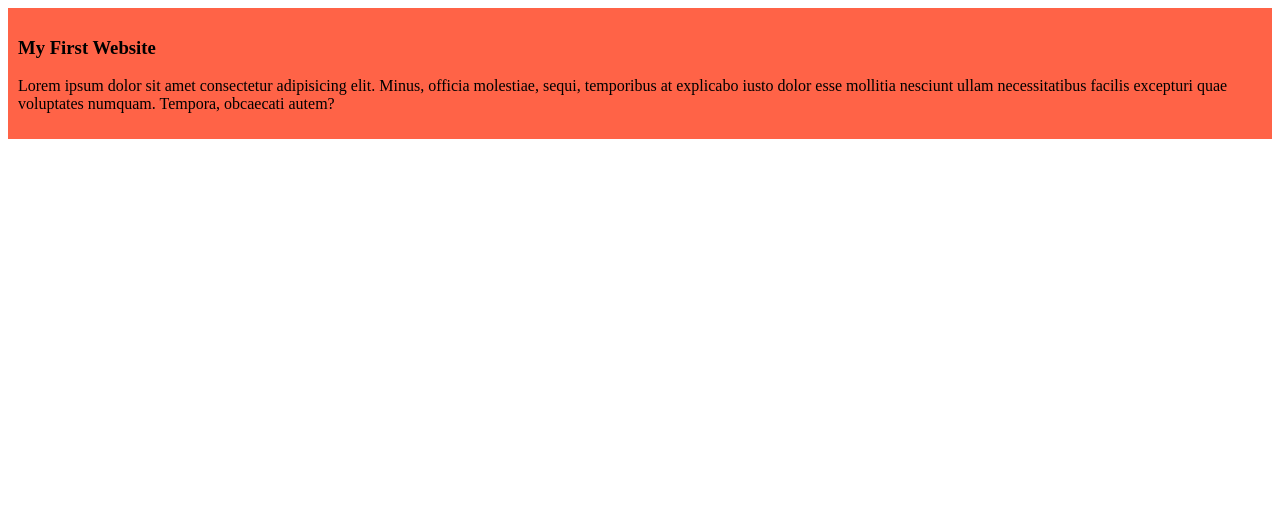
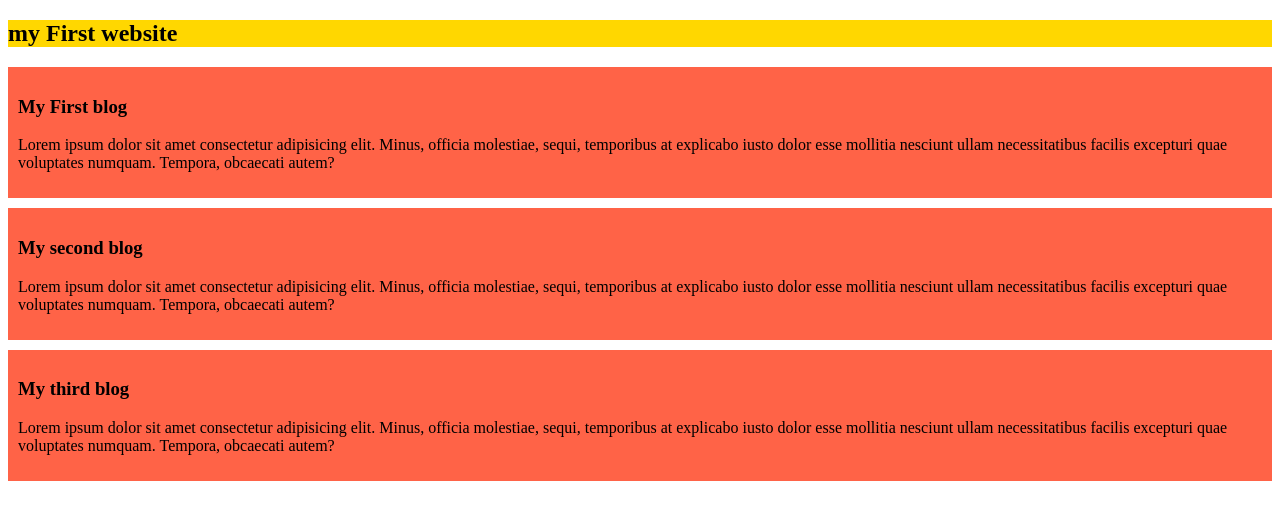
Before and after one commit to thisisrahiq/my-simple-website, a plain HTML site: page index.html in a window 1280 px wide. Drawn offline with Linux system fonts and the light colour scheme.

Commit message:
blogs added

```diff
--- a/index.html
+++ b/index.html
@@ -8,8 +8,18 @@
     <link rel="stylesheet" href="styles/blogs.css">
 </head>
 <body>
+    <header><h2>my First website</h2></header>
     <div>
-        <h3>My First Website</h3>
+
+        <h3>My First blog</h3>
+        <p>Lorem ipsum dolor sit amet consectetur adipisicing elit. Minus, officia molestiae, sequi, temporibus at explicabo iusto dolor esse mollitia nesciunt ullam necessitatibus facilis excepturi quae voluptates numquam. Tempora, obcaecati autem?</p>
+    </div>
+    <div>
+        <h3>My second blog</h3>
+        <p>Lorem ipsum dolor sit amet consectetur adipisicing elit. Minus, officia molestiae, sequi, temporibus at explicabo iusto dolor esse mollitia nesciunt ullam necessitatibus facilis excepturi quae voluptates numquam. Tempora, obcaecati autem?</p>
+    </div>
+    <div>
+        <h3>My third blog</h3>
         <p>Lorem ipsum dolor sit amet consectetur adipisicing elit. Minus, officia molestiae, sequi, temporibus at explicabo iusto dolor esse mollitia nesciunt ullam necessitatibus facilis excepturi quae voluptates numquam. Tempora, obcaecati autem?</p>
     </div>
 
--- a/styles/blogs.css
+++ b/styles/blogs.css
@@ -1,4 +1,9 @@
+header{
+    background-color: gold;
+}
 div{
     background-color: tomato;
     padding: 10px;
+    margin-bottom: 10px;
+
 }
```
